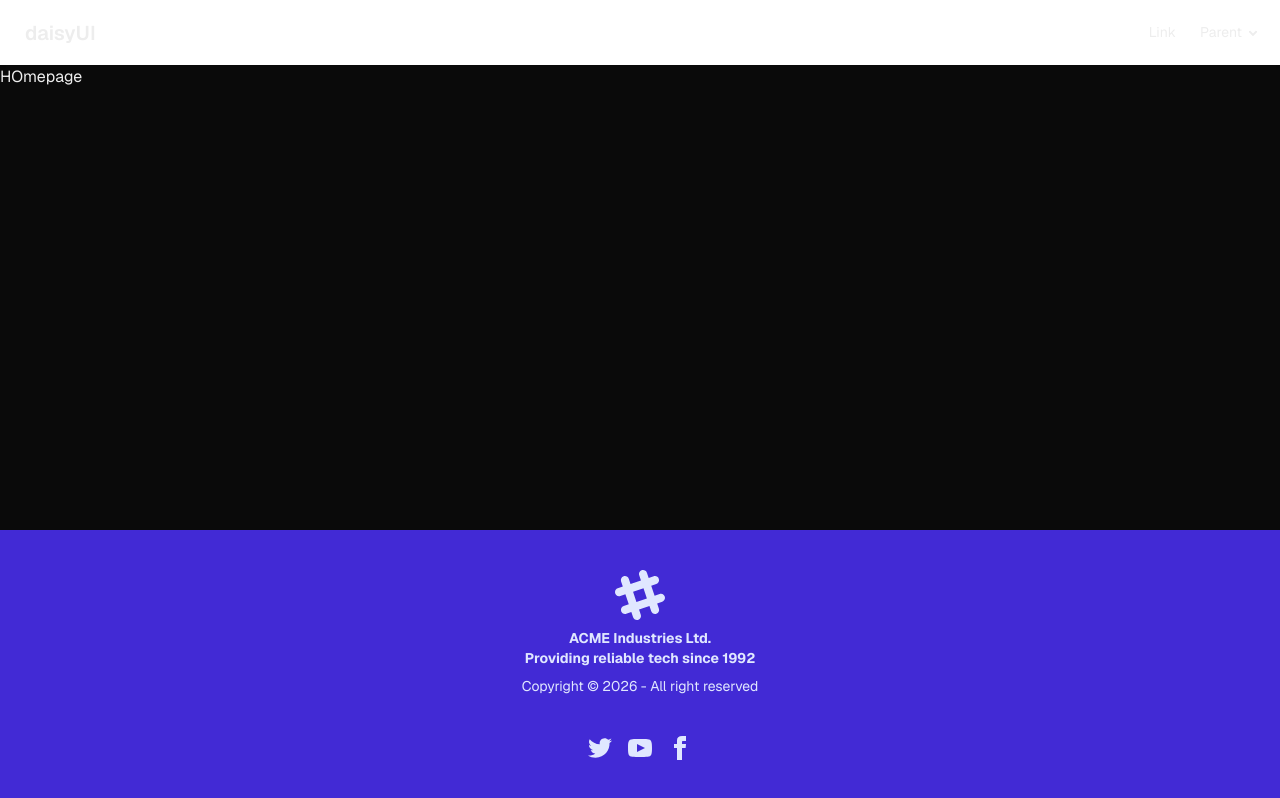
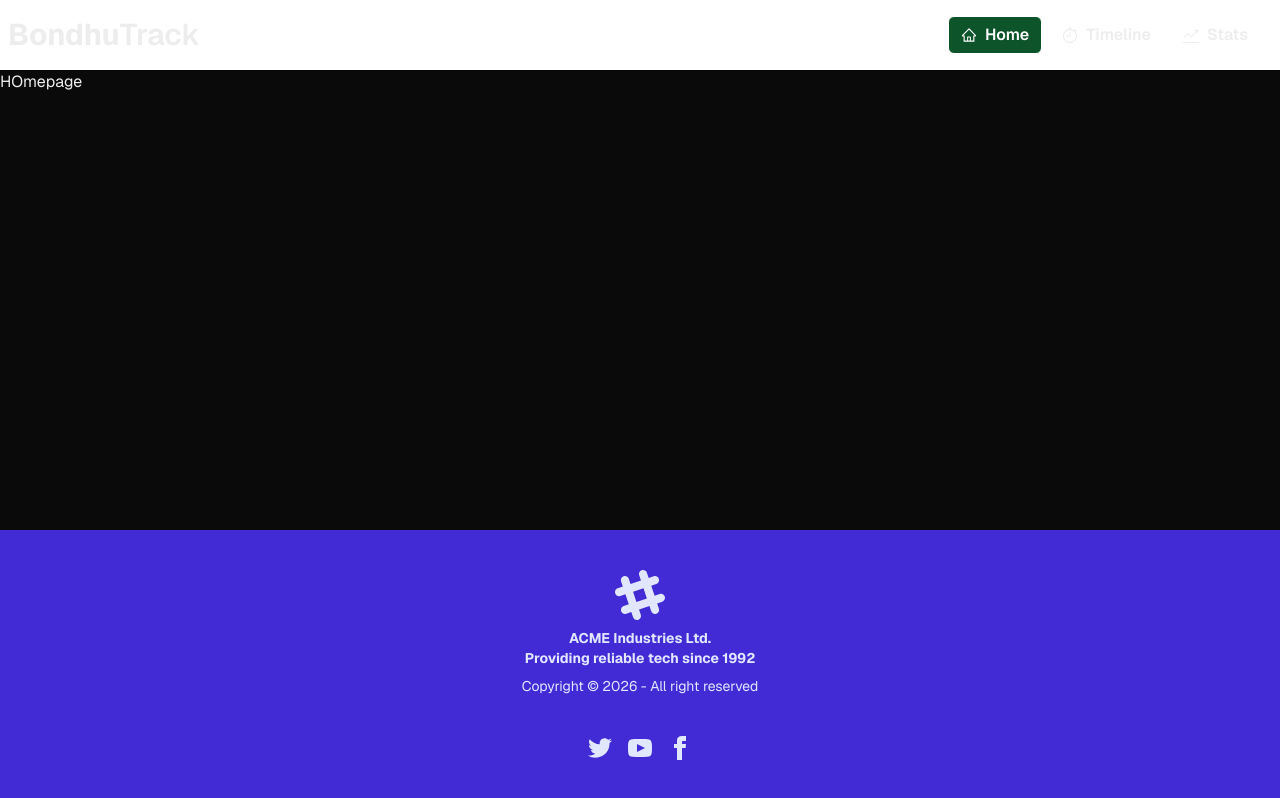
Before and after one commit to Chanbadsha/BondhuTrack, a Next.js app: page / in a window 1280 px wide. Built offline with nearby package versions, Linux system fonts and the light colour scheme.

Commit message:
Header Nav section complete

```diff
--- a/package.json
+++ b/package.json
@@ -12,7 +12,8 @@
     "next": "16.2.3",
     "react": "19.2.4",
     "react-dom": "19.2.4",
-    "react-hot-toast": "^2.6.0"
+    "react-hot-toast": "^2.6.0",
+    "react-icons": "^5.6.0"
   },
   "devDependencies": {
     "@tailwindcss/postcss": "^4",
--- a/src/app/components/shared/Footer.jsx
+++ b/src/app/components/shared/Footer.jsx
@@ -2,8 +2,8 @@ import React from "react";
 
 const Footer = () => {
   return (
-    <footer className="bg-primary ">
-      <footer className="footer container mx-auto footer-horizontal footer-center text-primary-content p-10">
+    <div>
+      <footer className="footer footer-horizontal footer-center bg-primary text-primary-content p-10">
         <aside>
           <svg
             width="50"
@@ -61,7 +61,7 @@ const Footer = () => {
           </div>
         </nav>
       </footer>
-    </footer>
+    </div>
   );
 };
 
--- a/src/app/components/shared/NavBar.jsx
+++ b/src/app/components/shared/NavBar.jsx
@@ -1,30 +1,18 @@
-import React from "react";
+import Link from "next/link";
+import NavLinks from "./NavLinks";
 
 const NavBar = () => {
   return (
     <nav className="bg-base-100 shadow-sm">
-      <div className="navbar container mx-auto ">
+      <div className="navbar container mx-auto">
         <div className="flex-1">
-          <a className="btn btn-ghost text-xl">daisyUI</a>
+          <Link href={"/"} className=" text-xl xl:text-3xl font-semibold">
+            <span className="font-bold">Bondhu</span>Track
+          </Link>
         </div>
         <div className="flex-none">
-          <ul className="menu menu-horizontal px-1">
-            <li>
-              <a>Link</a>
-            </li>
-            <li>
-              <details>
-                <summary>Parent</summary>
-                <ul className="bg-base-100 rounded-t-none p-2">
-                  <li>
-                    <a>Link 1</a>
-                  </li>
-                  <li>
-                    <a>Link 2</a>
-                  </li>
-                </ul>
-              </details>
-            </li>
+          <ul className="menu menu-horizontal px-1 items-center">
+            <NavLinks />
           </ul>
         </div>
       </div>
--- /dev/null
+++ b/src/app/components/shared/NavLinks.jsx
@@ -0,0 +1,45 @@
+"use client";
+import Link from "next/link";
+import { usePathname } from "next/navigation";
+import React from "react";
+import { AiOutlineHome } from "react-icons/ai";
+import { BsStopwatch } from "react-icons/bs";
+import { TfiStatsUp } from "react-icons/tfi";
+
+const NavLinks = () => {
+  const pathName = usePathname();
+
+  return (
+    <>
+      <li>
+        <Link
+          className={`${pathName === "/" ? "text-white border bg-green-900 rounded-md" : ""}  mr-1 text-sm md:text-base md:mr-2  font-semibold`}
+          href={"/"}
+        >
+          <AiOutlineHome />
+          Home
+        </Link>
+      </li>
+      <li>
+        <Link
+          className={`${pathName === "/timeline" ? "text-white border bg-green-900 rounded-md" : ""}  mr-1 text-sm md:text-base md:mr-2 font-semibold`}
+          href={"/timeline"}
+        >
+          <BsStopwatch />
+          Timeline
+        </Link>
+      </li>
+      <li>
+        <Link
+          className={`${pathName === "/stats" ? "text-white border bg-green-900 rounded-md" : ""} mr-1 text-sm md:text-base md:mr-2  font-semibold`}
+          href={"/stats"}
+        >
+          <TfiStatsUp />
+          Stats
+        </Link>
+      </li>
+    </>
+  );
+};
+
+export default NavLinks;
--- a/src/app/layout.js
+++ b/src/app/layout.js
@@ -1,7 +1,7 @@
 import { Geist, Geist_Mono } from "next/font/google";
 import "./globals.css";
-import NavBar from "./components/shared/NavBar";
 import Footer from "./components/shared/Footer";
+import NavBar from "./components/shared/Navbar";
 
 const geistSans = Geist({
   variable: "--font-geist-sans",
```
Also changed, not shown: 1 other file (tests, documents, lock files or other folders).
